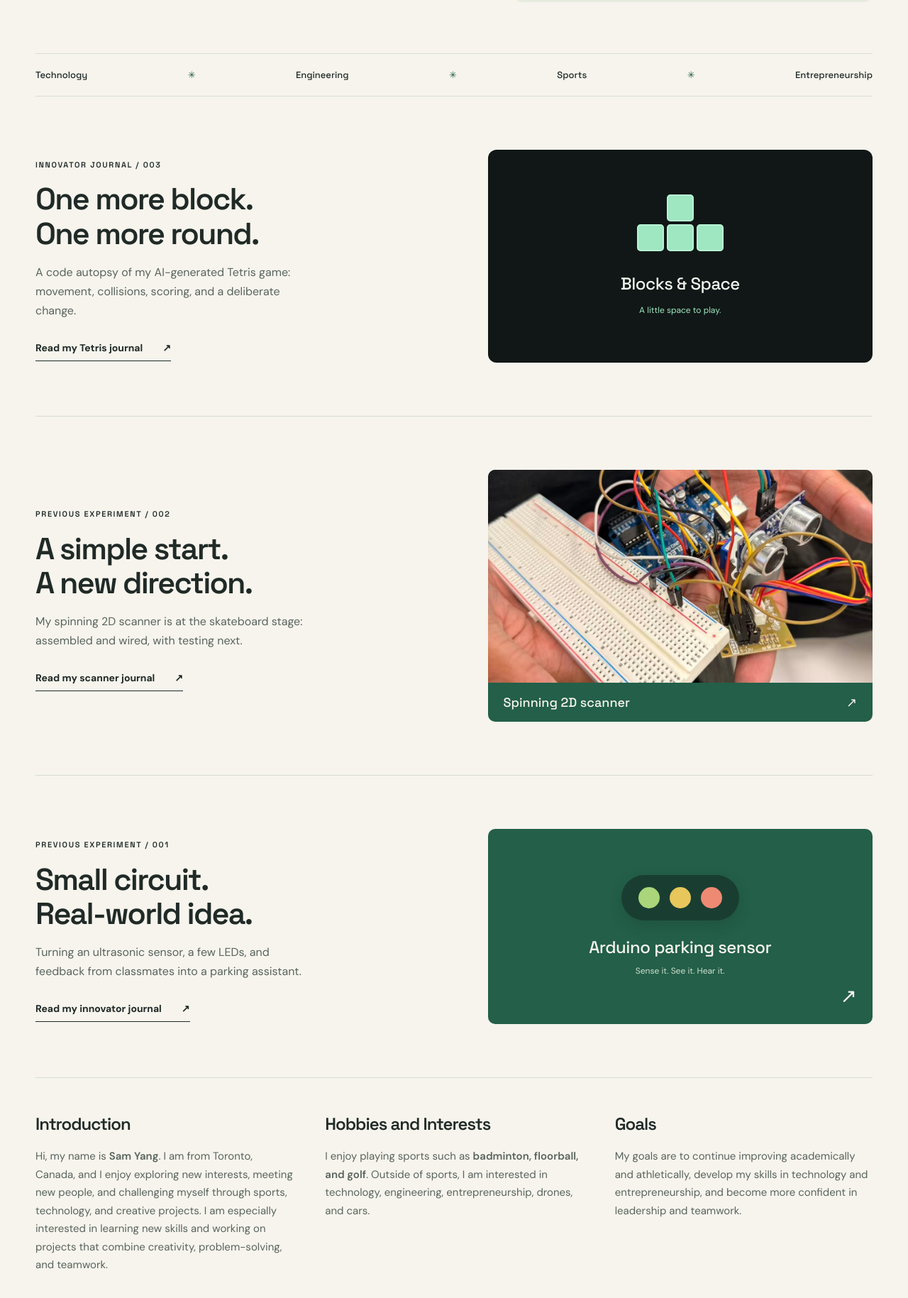
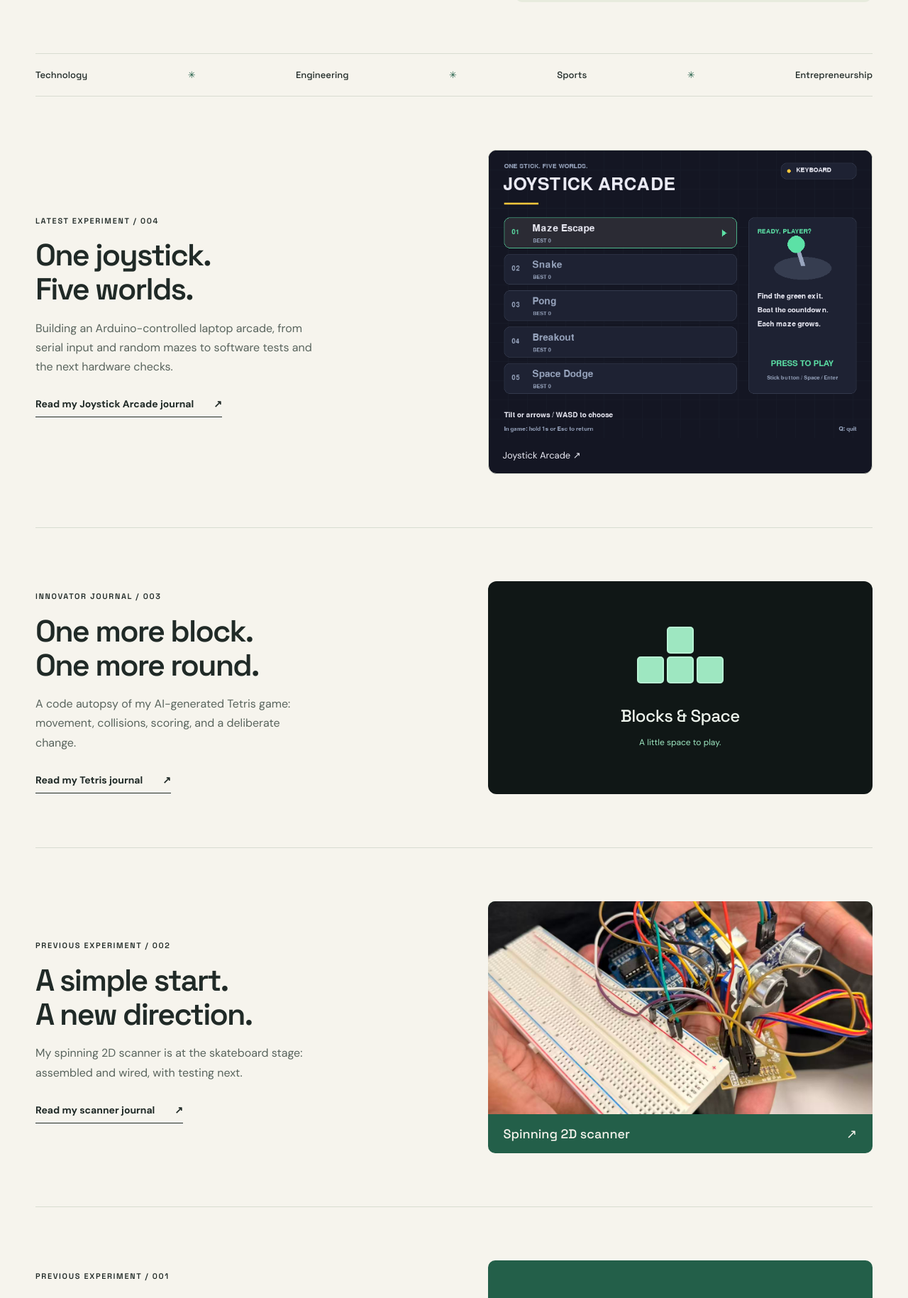
Before and after one commit to yangzh0728-lgtm/webbts, a Jekyll site: the page built from README.md, in a window 1280 px wide. Shown: the part 568-2397 px from the top of the page at 71% size. Built offline with Jekyll 4.4.1, drawn with Linux system fonts in a browser that asks for light colours.

Commit message:
Add Joystick Arcade innovator journal and project showcase

```diff
--- a/_layouts/default.html
+++ b/_layouts/default.html
@@ -21,12 +21,29 @@
   <main id="main" class="wrap">
   {% if page.journal %}
     <nav class="journal-entries" aria-label="Journal entries">
-      <a href="{{ '/arduino_project.html' | relative_url }}?v={{ site.github.build_revision }}" {% unless page.scanner or page.game_project %}aria-current="page"{% endunless %}>001 / Parking sensor</a>
+      <a href="{{ '/arduino_project.html' | relative_url }}?v={{ site.github.build_revision }}" {% unless page.scanner or page.game_project or page.arcade_project %}aria-current="page"{% endunless %}>001 / Parking sensor</a>
       <a href="{{ '/spinning_scanner.html' | relative_url }}?v={{ site.github.build_revision }}" {% if page.scanner %}aria-current="page"{% endif %}>002 / Spinning scanner</a>
       <a href="{{ '/tetris_project.html' | relative_url }}?v={{ site.github.build_revision }}" {% if page.game_project %}aria-current="page"{% endif %}>003 / Tetris code autopsy</a>
+      <a href="{{ '/joystick_arcade_project.html' | relative_url }}?v={{ site.github.build_revision }}" {% if page.arcade_project %}aria-current="page"{% endif %}>004 / Joystick Arcade</a>
     </nav>
   {% endif %}
-  {% if page.game_project %}
+  {% if page.arcade_project %}
+    <section class="hero journal-hero" aria-labelledby="page-title">
+      <div class="hero-copy">
+        <p class="eyebrow"><span class="little-dot"></span> Innovator journal / 004</p>
+        <h1 id="page-title">One joystick.<br><em>Five worlds.</em></h1>
+        <p class="hero-description">Connecting an Arduino to a laptop arcade: five games, a shared controller, and a new random maze each round.</p>
+        <div class="tags"><span>Arduino Uno</span><span>Python + Pygame</span><span>Hardware testing next</span></div>
+        <a class="text-link" href="#the-idea">Follow the project <span aria-hidden="true">↓</span></a>
+      </div>
+      <figure class="arcade-preview"><img src="{{ '/assets/images/joystick-arcade-menu.png' | relative_url }}" alt="The five-game Joystick Arcade menu running in keyboard mode." width="800" height="600" decoding="async"><figcaption>A laptop arcade, built with AI assistance.</figcaption></figure>
+    </section>
+    <div class="project-strip"><span><b>INPUT</b> Analog joystick + button</span><span><b>CONNECTION</b> USB serial · 115200 baud</span><span><b>STATUS</b> Software checked · hardware testing next</span></div>
+    <div class="journal-grid">
+      <aside class="journal-nav"><p class="eyebrow">Inside the build</p><nav aria-label="Journal sections"><a href="#the-idea"><span>01</span> The idea</a><a href="#my-process"><span>02</span> My process</a><a href="#connecting-the-joystick"><span>03</span> Connecting the joystick</a><a href="#technical-tidbit"><span>04</span> Technical tidbit</a><a href="#testing-and-troubleshooting"><span>05</span> Testing &amp; troubleshooting</a><a href="#reflection"><span>06</span> Reflection</a><a href="#next-steps"><span>07</span> Next steps</a></nav><a class="code-link" href="https://github.com/yangzh0728-lgtm/webbts/blob/main/arduino/arcade_joystick/arcade_joystick.ino">View the Arduino code ↗</a></aside>
+      <article class="prose journal-content game-content">{{ content }}</article>
+    </div>
+  {% elsif page.game_project %}
     <section class="hero game-hero" aria-labelledby="page-title">
       <div class="hero-copy">
         <p class="eyebrow"><span class="little-dot"></span> Innovator journal / 003</p>
@@ -99,7 +116,7 @@
     {% endif %}
   {% else %}
     <section class="hero home-hero" aria-labelledby="page-title">
-      <div class="hero-copy"><p class="eyebrow"><span class="little-dot"></span> Sam Yang / Toronto, Canada</p><h1 id="page-title">Curiosity.<br>Meet <em>creativity.</em></h1><p class="hero-description">Hi, I’m Sam. I’m into technology, sports, and figuring things out by making them.</p><a class="button" href="{{ '/tetris_project.html' | relative_url }}?v={{ site.github.build_revision }}">Explore my latest build <span aria-hidden="true">↗</span></a></div>
+      <div class="hero-copy"><p class="eyebrow"><span class="little-dot"></span> Sam Yang / Toronto, Canada</p><h1 id="page-title">Curiosity.<br>Meet <em>creativity.</em></h1><p class="hero-description">Hi, I’m Sam. I’m into technology, sports, and figuring things out by making them.</p><a class="button" href="{{ '/joystick_arcade_project.html' | relative_url }}?v={{ site.github.build_revision }}">Explore my latest build <span aria-hidden="true">↗</span></a></div>
       <div class="idea-board" aria-label="My interests: technology, cars, drones, and sports">
         <span class="board-caption eyebrow">A few things that make me, me.</span>
         <div class="orbit orbit-one"></div><div class="orbit orbit-two"></div>
@@ -109,6 +126,7 @@
       </div>
     </section>
     <div class="interest-strip" aria-label="Interests"><span>Technology</span><span aria-hidden="true">✳</span><span>Engineering</span><span aria-hidden="true">✳</span><span>Sports</span><span aria-hidden="true">✳</span><span>Entrepreneurship</span></div>
+    <section class="featured-project" aria-labelledby="arcade-featured-title"><div><p class="eyebrow">Latest experiment / 004</p><h2 id="arcade-featured-title">One joystick.<br>Five worlds.</h2><p>Building an Arduino-controlled laptop arcade, from serial input and random mazes to software tests and the next hardware checks.</p><a class="text-link" href="{{ '/joystick_arcade_project.html' | relative_url }}">Read my Joystick Arcade journal <span aria-hidden="true">↗</span></a></div><a class="arcade-preview" href="{{ '/joystick_arcade_project.html' | relative_url }}"><img src="{{ '/assets/images/joystick-arcade-menu.png' | relative_url }}" alt="Explore the Joystick Arcade project and its five-game menu." width="800" height="600" loading="lazy" decoding="async"><span>Joystick Arcade <span aria-hidden="true">↗</span></span></a></section>
     <section class="featured-project" aria-labelledby="tetris-featured-title"><div><p class="eyebrow">Innovator journal / 003</p><h2 id="tetris-featured-title">One more block.<br>One more round.</h2><p>A code autopsy of my AI-generated Tetris game: movement, collisions, scoring, and a deliberate change.</p><a class="text-link" href="{{ '/tetris_project.html' | relative_url }}">Read my Tetris journal <span aria-hidden="true">↗</span></a></div><a class="tetris-art" href="{{ '/tetris_project.html' | relative_url }}" aria-label="Explore the Blocks and Space Tetris project"><div class="tetromino" aria-hidden="true"><i></i><i></i><i></i><i></i></div><span class="project-art-label">Blocks &amp; Space</span><span class="project-art-sub">A little space to play.</span></a></section>
     <section class="featured-project" aria-labelledby="scanner-featured-title"><div><p class="eyebrow">Previous experiment / 002</p><h2 id="scanner-featured-title">A simple start.<br>A new direction.</h2><p>My spinning 2D scanner is at the skateboard stage: assembled and wired, with testing next.</p><a class="text-link" href="{{ '/spinning_scanner.html' | relative_url }}">Read my scanner journal <span aria-hidden="true">↗</span></a></div><a class="scanner-preview" href="{{ '/spinning_scanner.html' | relative_url }}"><img src="{{ '/assets/images/spinning-scanner-assembly.jpg' | relative_url }}" alt="View the spinning 2D scanner journal and its assembled prototype." width="1280" height="1707" loading="lazy" decoding="async"><span>Spinning 2D scanner <span aria-hidden="true">↗</span></span></a></section>
     <section class="featured-project" aria-labelledby="featured-title"><div><p class="eyebrow">Previous experiment / 001</p><h2 id="featured-title">Small circuit.<br>Real-world idea.</h2><p>Turning an ultrasonic sensor, a few LEDs, and feedback from classmates into a parking assistant.</p><a class="text-link" href="{{ '/arduino_project.html' | relative_url }}?v={{ site.github.build_revision }}">Read my innovator journal <span aria-hidden="true">↗</span></a></div><a class="project-art" href="{{ '/arduino_project.html' | relative_url }}?v={{ site.github.build_revision }}" aria-label="Read the Arduino parking sensor journal"><div class="mini-lights" aria-hidden="true"><span></span><span></span><span></span></div><span class="project-art-label">Arduino parking sensor</span><span class="project-art-sub">Sense it. See it. Hear it.</span><span class="art-arrow" aria-hidden="true">↗</span></a></section>
--- a/assets/css/site.css
+++ b/assets/css/site.css
@@ -669,6 +669,38 @@
   gap:22px;
   margin:24px 0 32px;
 }
+.arcade-preview {
+  display:block;
+  margin:0;
+  overflow:hidden;
+  border:1px solid var(--line);
+  border-radius:12px;
+  background:#141623;
+  color:#ebebf5;
+  text-decoration:none;
+}
+.arcade-preview img,.arcade-wiring img {
+  display:block;
+  width:100%;
+  height:auto;
+}
+.arcade-preview figcaption,.arcade-preview>span {
+  display:block;
+  padding:14px 20px;
+  font-size:13px;
+}
+.arcade-wiring {
+  margin:26px 0;
+}
+.arcade-wiring img {
+  border:1px solid var(--line);
+  border-radius:10px;
+}
+.arcade-wiring figcaption {
+  margin-top:12px;
+  color:var(--muted);
+  font-size:13px;
+}
 .project-photos figure {
   margin:0;
 }
```
Also changed, not shown: joystick_arcade_project.md (added, +96 -0 lines), assets/images/joystick-arcade-maze.png (added), assets/images/joystick-arcade-menu.png (added), assets/images/joystick-arcade-wiring.png (added), 1 other file.
